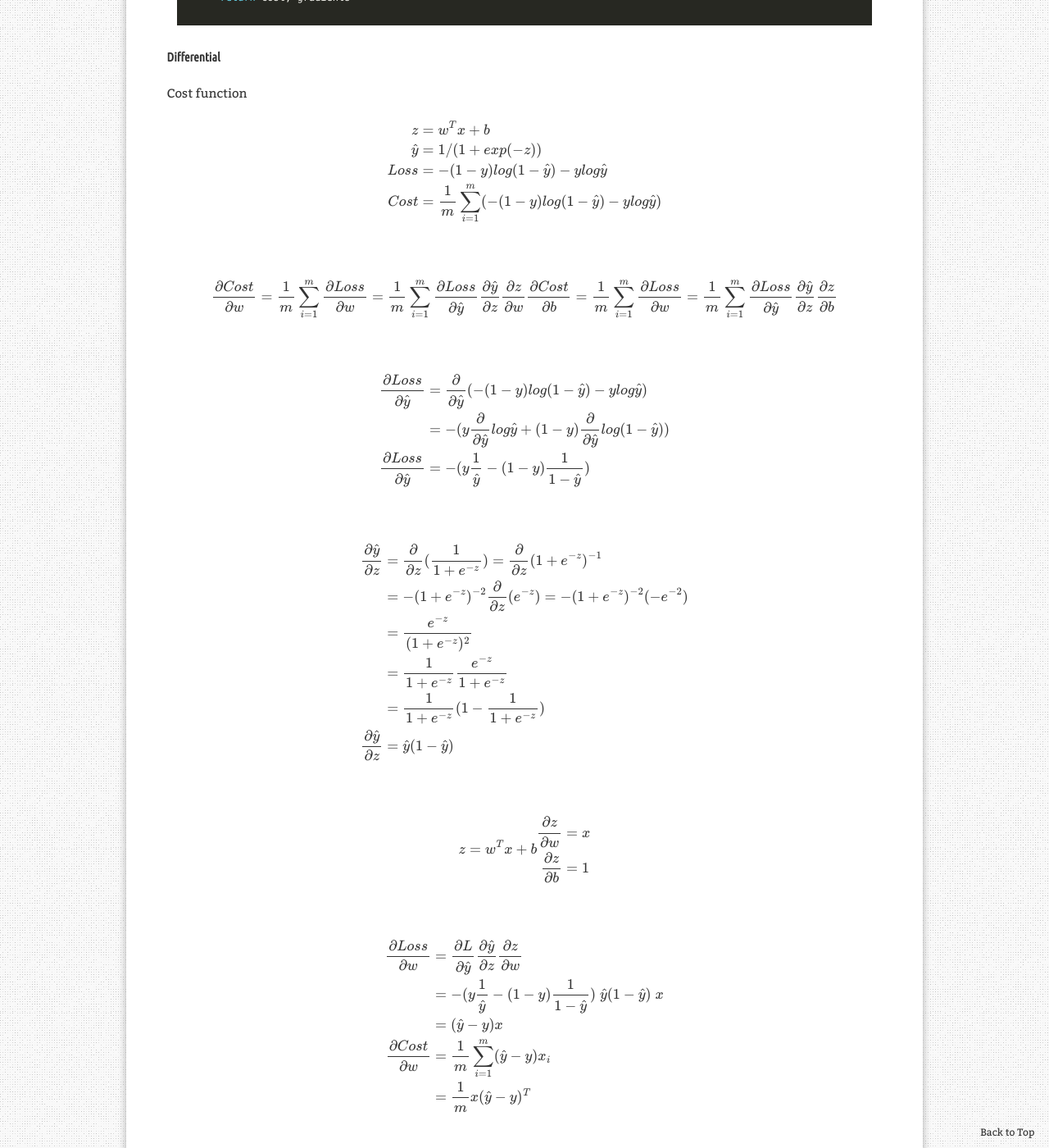
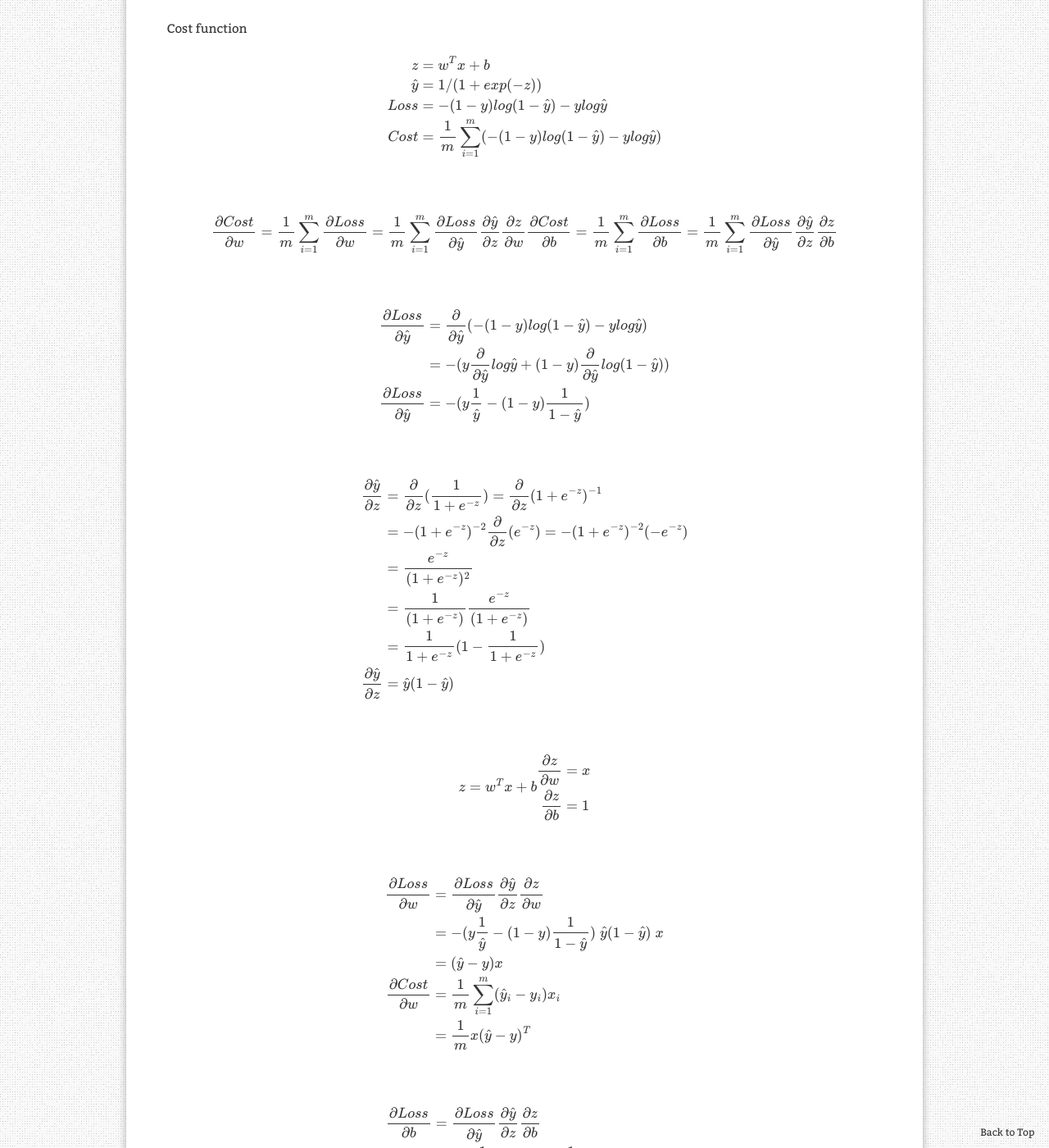
Before and after one commit to aristohyun/aristohyun.github.io, a Jekyll site: the page built from _posts/2021-08-08-Logistic-Regression.md, in a window 1280 px wide and 1400 px high, scrolled down 5765 px. Shown: the whole window at 82% size. Built offline with Jekyll 4.4.1, drawn with Linux system fonts in a browser that asks for light colours; formulas are drawn with MathJax 3; comment, search, counter and statistics services are not loaded; some of the changed text lies outside the part shown.

Commit message:
Update 2021-08-08-Logistic-Regression.md

```diff
--- a/_posts/2021-08-08-Logistic-Regression.md
+++ b/_posts/2021-08-08-Logistic-Regression.md
@@ -140,7 +140,7 @@ Cost function is summation of loss functions that is created by each input image
 Lets implement forward propagation.
 
 @
-Cost = \frac{1}{m} \sum \limits_ {i=1}^{m} LOSS_ i
+Cost = \frac{1}{m} \sum \limits_ {i=1}^{m} Loss_ i
 @
 
 
@@ -151,11 +151,8 @@ Cost = \frac{1}{m} \sum \limits_ {i=1}^{m} LOSS_ i
 > we need to decrease cost because as we know if cost is high it means that we make wrong prediction
 > In order to decrease cost, we need to update weights and bias.
 
-$\alpha $ : Learning rate[^learning_rate]
-$J$ : cost function
-
 @
-w := w - \alpha \frac {\partial J(w,b)}{\partial (w,b)}
+w := w - \alpha \frac {\partial Cost(w,b)}{\partial (w,b)}
 @
 
 ### Backward Propagation
@@ -201,7 +198,7 @@ Cost &= \frac{1}{m} \sum \limits_ {i=1}^{m} (-(1 - y) log (1 - \hat y) - y log \
 
 @
 \frac {\partial Cost}{\partial w} = \frac{1}{m} \sum \limits_ {i=1}^{m} \frac {\partial Loss}{\partial w} = \frac{1}{m} \sum \limits_ {i=1}^{m} \frac {\partial Loss}{\partial \hat y} \frac {\partial \hat y}{\partial z} \frac {\partial z}{\partial w} \\\
-\frac {\partial Cost}{\partial b} = \frac{1}{m} \sum \limits_ {i=1}^{m} \frac {\partial Loss}{\partial w} = \frac{1}{m} \sum \limits_ {i=1}^{m} \frac {\partial Loss}{\partial \hat y} \frac {\partial \hat y}{\partial z} \frac {\partial z}{\partial b}
+\frac {\partial Cost}{\partial b} = \frac{1}{m} \sum \limits_ {i=1}^{m} \frac {\partial Loss}{\partial b} = \frac{1}{m} \sum \limits_ {i=1}^{m} \frac {\partial Loss}{\partial \hat y} \frac {\partial \hat y}{\partial z} \frac {\partial z}{\partial b}
 @
 
 <br/>
@@ -219,9 +216,9 @@ Cost &= \frac{1}{m} \sum \limits_ {i=1}^{m} (-(1 - y) log (1 - \hat y) - y log \
 @
 \begin{align\*}
 \frac {\partial \hat y}{\partial z} &= \frac {\partial }{\partial z} (\frac{1}{1+e^{-z}}) = \frac {\partial }{\partial z}(1+e^{-z})^{-1} \\\
-&= -(1+e^{-z})^{-2}\frac {\partial }{\partial z}(e^{-z}) = -(1+e^{-z})^{-2}(-e^{-2}) \\\
+&= -(1+e^{-z})^{-2}\frac {\partial }{\partial z}(e^{-z}) = -(1+e^{-z})^{-2}(-e^{-z}) \\\
 &= \frac{e^{-z}}{(1+e^{-z})^2} \\\
-&= \frac{1}{1+e^{-z}} \frac{e^{-z}}{1+e^{-z}} \\\
+&= \frac{1}{(1+e^{-z})} \frac{e^{-z}}{(1+e^{-z})} \\\
 &= \frac{1}{1+e^{-z}} (1- \frac{1}{1+e^{-z}}) \\\
 \frac {\partial \hat y}{\partial z} &= \hat y(1-\hat y)
 \end{align\*}
@@ -241,10 +238,10 @@ z = w^Tx+b \\\
 
 @
 \begin{align\*}
-\frac {\partial Loss}{\partial w} &= \frac {\partial L}{\partial \hat y} \frac {\partial \hat y}{\partial z} \frac {\partial z}{\partial w} \\\
+\frac {\partial Loss}{\partial w} &= \frac {\partial Loss}{\partial \hat y} \frac {\partial \hat y}{\partial z} \frac {\partial z}{\partial w} \\\
 &= -(y \frac{1}{\hat y} - (1-y)\frac{1}{1-\hat y}) \; \hat y(1-\hat y) \; x \\\
 &= (\hat y - y)x \\\
-\frac {\partial Cost}{\partial w} &= \frac{1}{m} \sum \limits_ {i=1}^{m} (\hat y - y)x_ i \\\
+\frac {\partial Cost}{\partial w} &= \frac{1}{m} \sum \limits_ {i=1}^{m} (\hat y_ i - y_ i)x_ i \\\
 &= \frac{1}{m} x(\hat y - y)^T
 \end{align\*}
 @
@@ -256,7 +253,7 @@ z = w^Tx+b \\\
 \frac {\partial Loss}{\partial b} &= \frac {\partial Loss}{\partial \hat y} \frac {\partial \hat y}{\partial z} \frac {\partial z}{\partial b} \\\
 &= -(y \frac{1}{\hat y} - (1-y)\frac{1}{1-\hat y}) \; \hat y(1-\hat y) \; 1 \\\
 &= \hat y - y \\\
-\frac {\partial Cost}{\partial b} &= \frac{1}{m} \sum \limits_ {i=1}^{m} ( \hat y - y )
+\frac {\partial Cost}{\partial b} &= \frac{1}{m} \sum \limits_ {i=1}^{m} ( \hat y_ i - y_ i )
 \end{align\*}
 @
 
```
